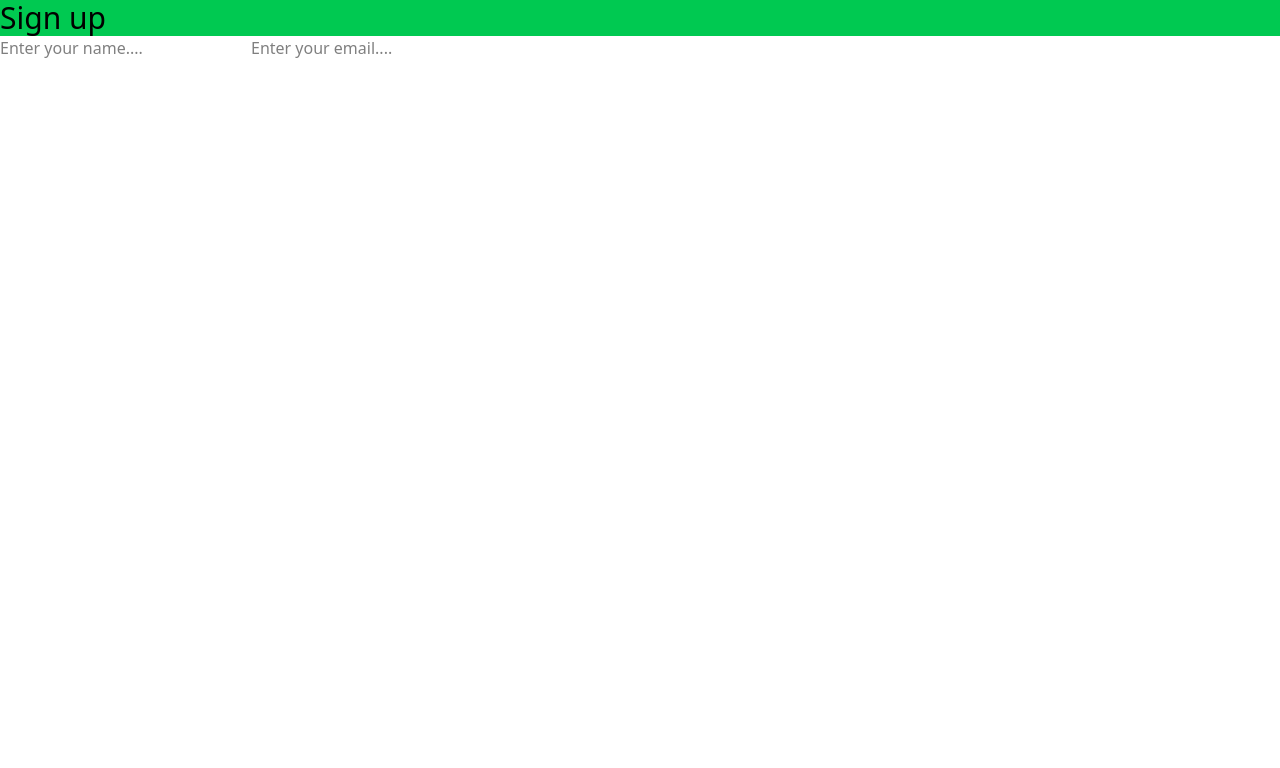
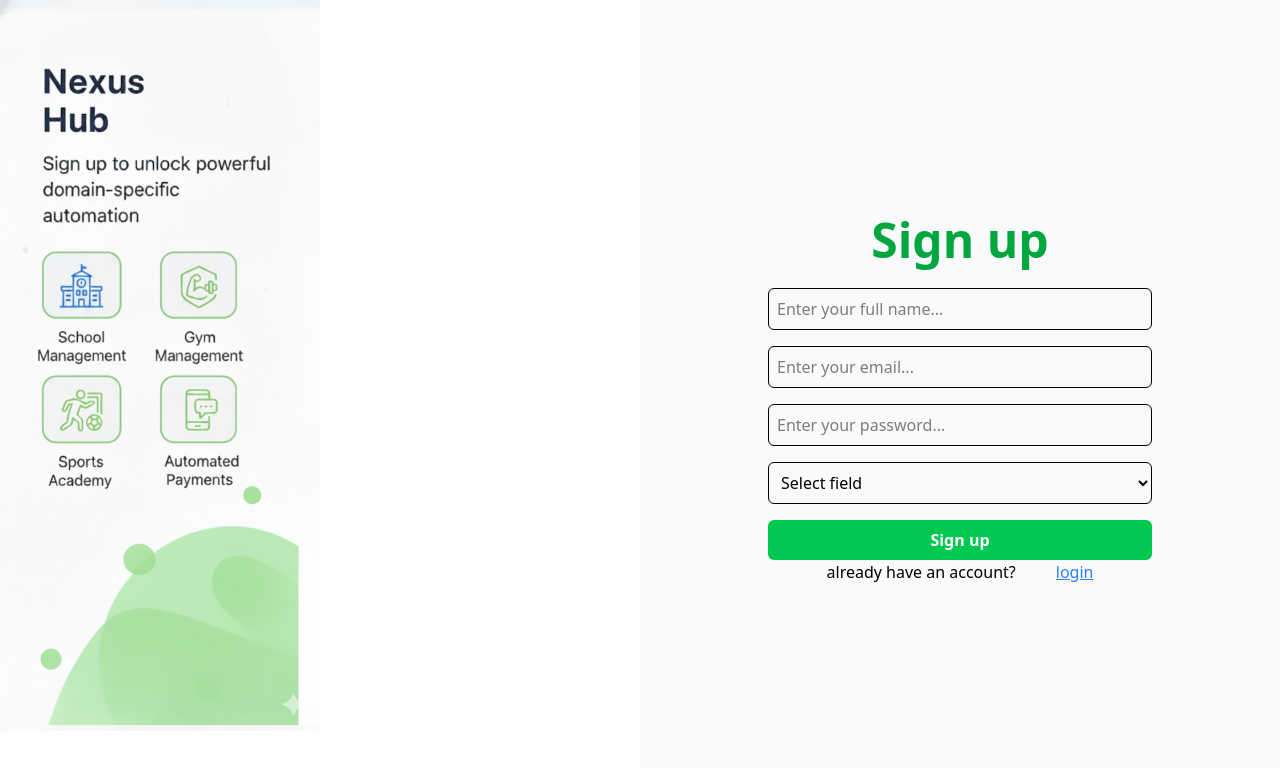
Before and after one commit to AbhishekGour12/NexsusHub, a Next.js app in the folder client/: page /Signup in a window 1280 px wide. Shown: the top 768 px of the page. Built offline with nearby package versions, Linux system fonts and the light colour scheme.

Commit message:
signup login structure

```diff
--- /dev/null
+++ b/client/src/app/Components/SidebarImage.tsx
@@ -0,0 +1,25 @@
+"use client";
+import Image from 'next/image';
+import React from 'react'
+
+interface SidebarImageProps{
+    src: string;
+    alt: string;
+    className?: string;
+}
+
+const SidebarImage: React.FC<SidebarImageProps> = ({src, alt, className}) => {
+    return (
+        <div className={`w-full md:w-1/2 md:h-full ${className || ""}`}>
+            <Image
+                src={src}
+                alt={alt}
+                width={320}
+                height={200}
+                className='object-cover'
+            />
+        </div>
+    );
+};
+
+export default SidebarImage;
--- a/client/src/app/Login/page.tsx
+++ b/client/src/app/Login/page.tsx
@@ -1,10 +1,42 @@
 "use client"
+import Image from 'next/image'
 import React from 'react'
+import SidebarImage from '../Components/SidebarImage'
+import Link from 'next/link'
 
 export default function Login() {
   return (
-    <div>
-      <h1>Login</h1>
+    <div className="flex flex-col md:flex-row h-screen">
+      {/* Left sidebar image */}
+      <SidebarImage src="/sidebar.jpg" alt="Login image" />
+
+      {/* Right Login form */}
+      <div className="w-full md:w-1/2 flex flex-col justify-center items-center bg-gray-50 p-6">
+        <h1 className="text-5xl font-bold text-green-600 mb-6">Login</h1>
+
+        <form className="flex flex-col gap-5 w-full max-w-sm">
+          <input
+            type="email"
+            placeholder="Enter your email..."
+            className="border p-2 rounded-md"
+          />
+          <input
+            type="password"
+            placeholder="Enter your password..."
+            className="border p-2 rounded-md"
+          />
+          <button
+            type="submit"
+            className="bg-green-500 hover:bg-green-600 text-white  font-semibold rounded-md py-2 cursor-pointer transition-all"
+          >
+            Login
+          </button>
+        </form>
+        <p className='mt-4 text-sm'>
+
+          <Link href="/Signup">Sign up</Link>
+        </p>
+      </div>
     </div>
-  )
+  );
 }
--- a/client/src/app/Signup/page.tsx
+++ b/client/src/app/Signup/page.tsx
@@ -1,22 +1,63 @@
-"use client"
-import * as React from 'react';
+"use client";
+import Image from "next/image";
+import * as React from "react";
+import SidebarImage from "../Components/SidebarImage";
+import Link from "next/link";
 
 export default function Signup() {
   return (
-    <div>
-      <h1 className='text-3xl bg-green-500'>Sign up</h1>
-      <div>
-        <form action="">
+    <div className="flex flex-col md:flex-row h-screen">
+      {/* Left sidebar image */}
+      <SidebarImage src="/sidebar.jpg" alt="Signup image" />
+
+      {/* Right sidebar image */}
+
+      <div className="md:w-1/2 w-full flex flex-col justify-center items-center bg-gray-50 p-6">
+        <h1 className="text-5xl font-bold text-green-600 mb-6">Sign up</h1>
+
+        <form className="flex flex-col gap-4 w-full max-w-sm">
           <input
-            type="name"
-            placeholder='Enter your name....'
+            type="text"
+            placeholder="Enter your full name..."
+            className="border p-2 rounded-md"
           />
-          <input type="email"
-            placeholder='Enter your email....'
-            className='ml-5'
+          <input
+            type="email"
+            placeholder="Enter your email..."
+            className="border p-2 rounded-md"
           />
+          <input
+            type="password"
+            placeholder="Enter your password..."
+            className="border p-2 rounded-md"
+          />
+          <select className="border p-2 rounded-md">
+            <option value="">Select field</option>
+            <option value="gym">Gym</option>
+            <option value="sports">Sports</option>
+            <option value="school">School</option>
+          </select>
+          <button
+            type="submit"
+            className="bg-green-500 text-white font-semibold py-2 rounded-md hover:bg-green-600 cursor-pointer transition-all"
+          >
+            Sign up
+          </button>
         </form>
+        <div className="flex gap-10">
+          <p>already have an account?</p>
+          <Link href="/Login"
+            className="text-blue-500 underline hover:text-blue-700 curspor-pointer">
+            <span>login</span>
+          </Link>
+        </div>
       </div>
     </div>
-  )
+  );
 }
+
+// sign up
+// name, email, type=gym, sports, school, password
+
+// log in
+// email and password
--- a/client/src/app/page.tsx
+++ b/client/src/app/page.tsx
@@ -1,8 +1,14 @@
-
+import Link from "next/link";
 export default function Home() {
   return (
     <>
-    <h1 className=" text-blue-500 ">welcome to nexsus hub</h1>
+      <h1 className=" text-blue-500 ">welcome to nexsus hub</h1>
+      <p>
+        <Link href="/Login">Login</Link>
+      </p>
+      <p>
+        <Link href="/Signup">Sign up</Link>
+      </p>
     </>
   );
 }
```
Also changed, not shown: client/public/sidebar.jpg (added).
